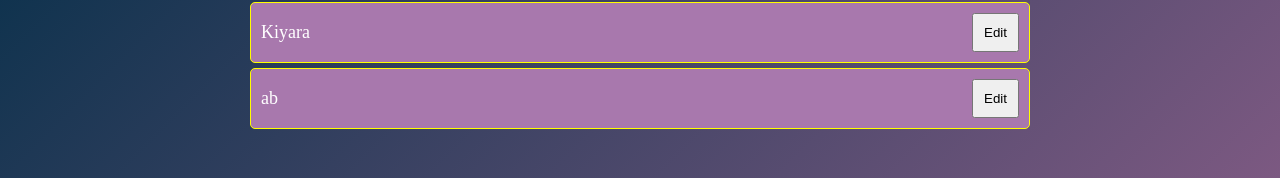
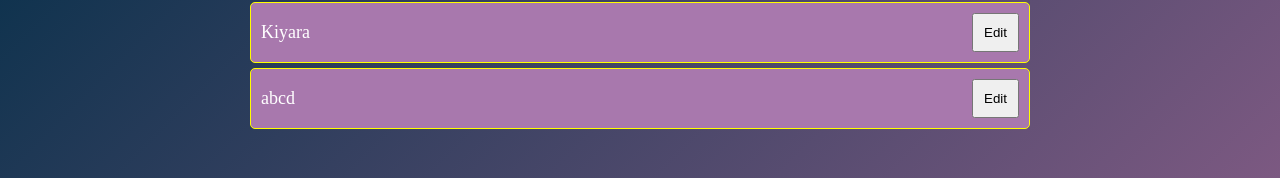
Before and after one commit to sivalay/Employee-list-app, a Vue app: page / in a window 1280 px wide. Shown: the part 588-766 px from the top of the page. Built offline with nearby package versions, Linux system fonts and the light colour scheme; data requests are answered from the project's data file.

Commit message:
update: Code formatted

```diff
--- a/db.json
+++ b/db.json
@@ -43,7 +43,7 @@
       "designation": "Software Dev"
     },
     {
-      "name": "ab",
+      "name": "abcd",
       "address": "jksdoiwei",
       "designation": "asdjsjdsjdsss",
       "id": "d54794bb-8b06-4dfc-bcd5-b13de1a3f8b4"
--- a/src/components/EditView.vue
+++ b/src/components/EditView.vue
@@ -115,7 +115,7 @@ const getEmployeeData = async () => {
   } catch (error) {
     message.value = `❕  Error in editing Employee...`;
   }
-}
+};
 
 onMounted(getEmployeeData);
 </script>
```
